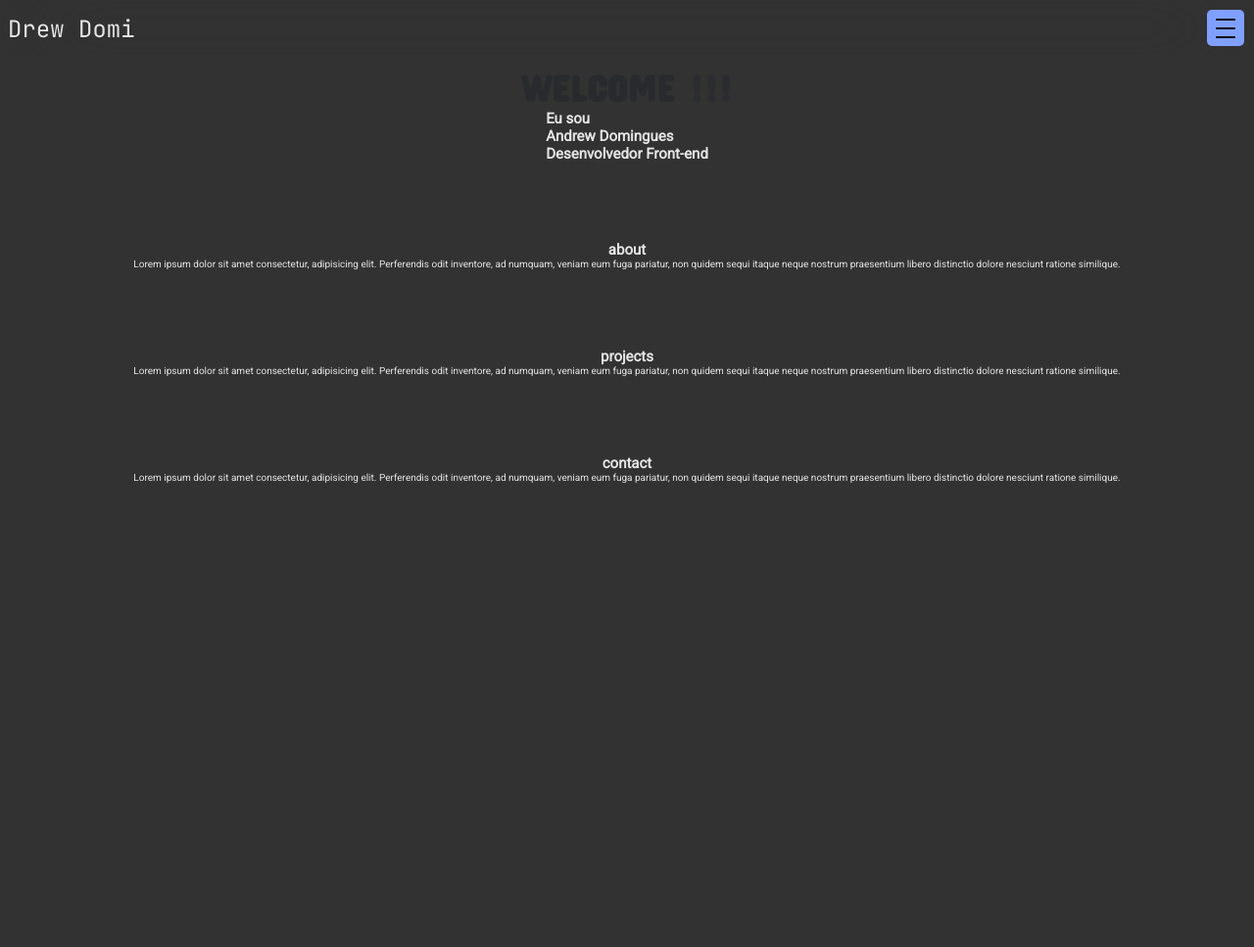
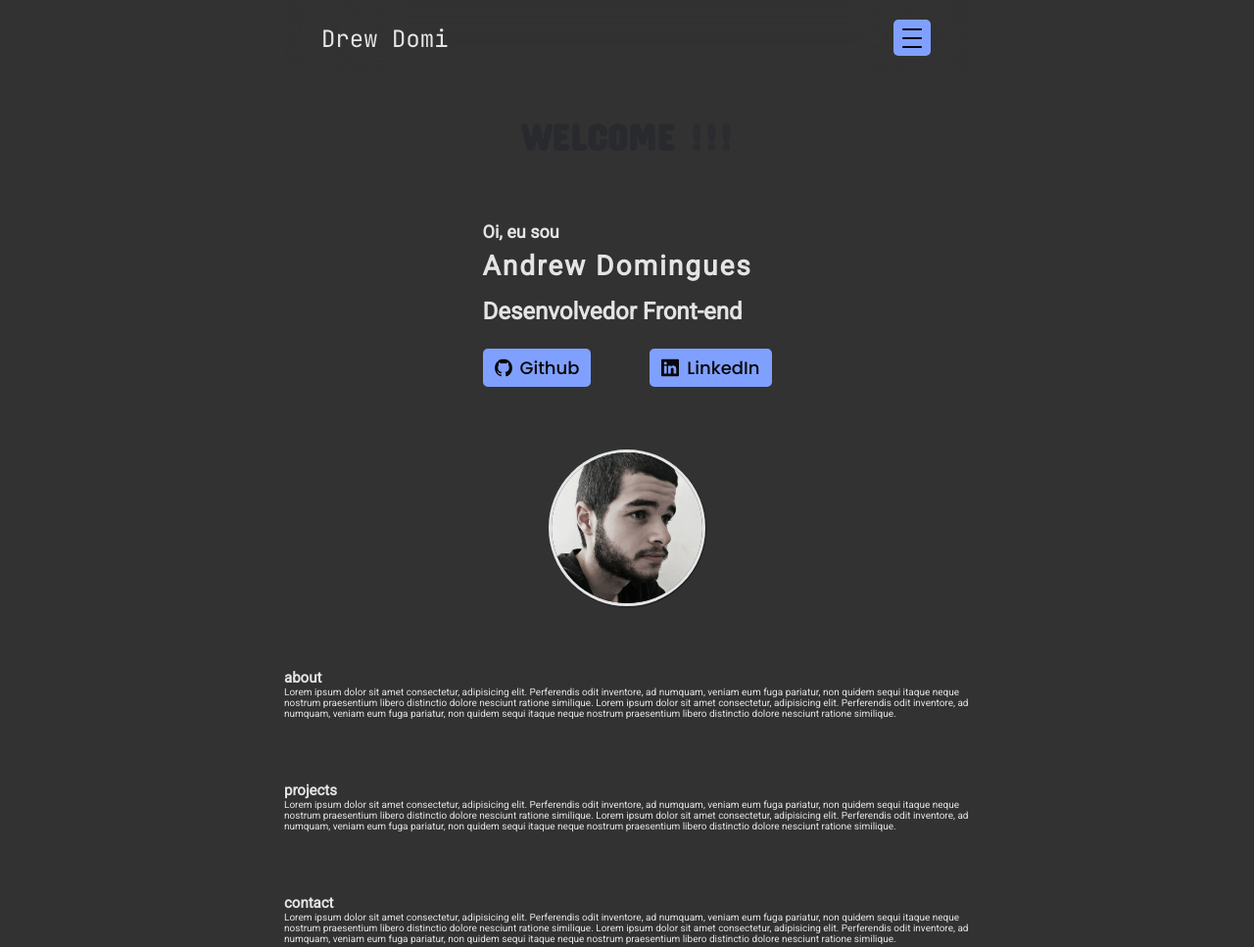
Before and after one commit to drewdomi/portifolio, a website: page index.html in a window 1280 px wide. Shown: the whole page at 98% size. Before the commit the page ends 800 px from the top, so only its background shows below. Drawn offline with Linux system fonts and the light colour scheme.

Commit message:
feat: intro section
change class `welcome` to `text-blinking`
fix the header
shadow on profile photo

```diff
--- a/index.html
+++ b/index.html
@@ -2,20 +2,39 @@
 <html lang="pt-br">
   <head>
     <meta charset="UTF-8" />
-    <meta name="viewport" content="width=device-width, initial-scale=1.0" />
-    <link rel="preconnect" href="https://fonts.googleapis.com" />
-    <link rel="preconnect" href="https://fonts.gstatic.com" crossorigin />
+    <meta
+      name="viewport"
+      content="width=device-width, initial-scale=1.0"
+    />
+    <link
+      rel="preconnect"
+      href="https://fonts.googleapis.com"
+    />
+    <link
+      rel="preconnect"
+      href="https://fonts.gstatic.com"
+      crossorigin
+    />
     <link
       href="https://fonts.googleapis.com/css2?family=Concert+One&family=Poppins:wght@500&family=Roboto&display=swap"
       rel="stylesheet"
     />
-    <link rel="stylesheet" href="src/css/main.css" />
-    <script defer src="src/js/init.js"></script>
+    <link
+      rel="stylesheet"
+      href="src/css/main.css"
+    />
+    <script
+      defer
+      src="src/js/init.js"
+    ></script>
     <title>Drew Domi</title>
   </head>
   <body>
     <header>
-      <img src="src/img/logo.svg" alt="Logo Drew Domi" />
+      <img
+        src="src/img/logo.svg"
+        alt="Logo Drew Domi"
+      />
       <nav>
         <div class="ham-menu">
           <img
@@ -38,16 +57,54 @@
     </header>
     <main>
       <section id="intro-section">
-        <div class="text-container welcome">
+        <div class="text-container text-blinking">
           <span>welcome</span>
           <span>!!!</span>
         </div>
+        <div id="intro">
+          <div id="paragh">
+            <h2 id="sub-title">Oi, eu sou</h2>
+            <h1
+              id="title"
+              title="Drew Domi"
+            >
+              Andrew Domingues
+            </h1>
+            <h2 id="sub-title">Desenvolvedor Front-end</h2>
+          </div>
 
-        <main>
-          <h2>Eu sou</h2>
-          <h1>Andrew Domingues</h1>
-          <h2>Desenvolvedor Front-end</h2>
-        </main>
+          <div id="buttons">
+            <a
+              href="https://github.com/drewdomi/"
+              target="_blank"
+            >
+              <button class="btn">
+                <img
+                  src="src/img/icons/github-black.svg"
+                  alt="Icone do Github"
+                />
+                Github
+              </button>
+            </a>
+            <a
+              href="https://linkedin.com/in/drewdomi"
+              target="_blank"
+            >
+              <button class="btn">
+                <img
+                  src="src/img/icons/linkedin-black.svg"
+                  alt="Icone do LinkedIn"
+                />
+                LinkedIn
+              </button>
+            </a>
+          </div>
+        </div>
+        <img
+          id="drew-photo"
+          src="src/img/profile.jpg"
+          alt="Foto de Andrew Domingues"
+        />
       </section>
       <section id="about-section">
         <h1>about</h1>
@@ -55,7 +112,10 @@
           Lorem ipsum dolor sit amet consectetur, adipisicing elit. Perferendis
           odit inventore, ad numquam, veniam eum fuga pariatur, non quidem sequi
           itaque neque nostrum praesentium libero distinctio dolore nesciunt
-          ratione similique.
+          ratione similique. Lorem ipsum dolor sit amet consectetur, adipisicing
+          elit. Perferendis odit inventore, ad numquam, veniam eum fuga
+          pariatur, non quidem sequi itaque neque nostrum praesentium libero
+          distinctio dolore nesciunt ratione similique.
         </p>
       </section>
       <section id="projects-section">
@@ -64,7 +124,10 @@
           Lorem ipsum dolor sit amet consectetur, adipisicing elit. Perferendis
           odit inventore, ad numquam, veniam eum fuga pariatur, non quidem sequi
           itaque neque nostrum praesentium libero distinctio dolore nesciunt
-          ratione similique.
+          ratione similique. Lorem ipsum dolor sit amet consectetur, adipisicing
+          elit. Perferendis odit inventore, ad numquam, veniam eum fuga
+          pariatur, non quidem sequi itaque neque nostrum praesentium libero
+          distinctio dolore nesciunt ratione similique.
         </p>
       </section>
       <section id="contact-section">
@@ -73,7 +136,10 @@
           Lorem ipsum dolor sit amet consectetur, adipisicing elit. Perferendis
           odit inventore, ad numquam, veniam eum fuga pariatur, non quidem sequi
           itaque neque nostrum praesentium libero distinctio dolore nesciunt
-          ratione similique.
+          ratione similique. Lorem ipsum dolor sit amet consectetur, adipisicing
+          elit. Perferendis odit inventore, ad numquam, veniam eum fuga
+          pariatur, non quidem sequi itaque neque nostrum praesentium libero
+          distinctio dolore nesciunt ratione similique.
         </p>
       </section>
     </main>
--- a/src/scss/_nav-menu.scss
+++ b/src/scss/_nav-menu.scss
@@ -6,13 +6,13 @@ header {
   display: flex;
   justify-content: space-between;
   align-items: center;
-  padding: 1rem;
+  padding: 2rem 4rem;
   position: sticky;
   top: 0;
   @include menu-blur;
 }
 .ham-menu {
-  border-radius: 0.5rem;
+  border-radius: .5rem;
   background-color: $primary-color;
   padding: 0.9rem 0.9rem 0.6rem;
 }
--- a/src/scss/_resources.scss
+++ b/src/scss/_resources.scss
@@ -5,6 +5,9 @@ $white: #e4e4e4;
 $primary-color: #80A0FF;
 
 @mixin menu-blur {
-  background-color: rgba(0, 0, 0, 0);
+  background-color: rgba(8, 8, 8, 0);
   backdrop-filter: blur(5rem);
 }
+@mixin default-box-shadow{
+  box-shadow: 1px 1px 1px rgba(8, 8, 8, 0.5);
+}
--- a/src/scss/main.scss
+++ b/src/scss/main.scss
@@ -1,56 +1,117 @@
 @import 'nav-menu';
 
 @keyframes neon-blinking {
-  0%, 18%, 20%, 50.1%, 60.1%, 80%, 90.1%, 92%{
+  0%,
+  18%,
+  20%,
+  50.1%,
+  60.1%,
+  80%,
+  90.1%,
+  92% {
     color: #282a2e;
     text-shadow: none;
   }
-  18.1%, 20.1%, 30%, 50%, 60.1%, 65%, 80.1%, 100%{
+  18.1%,
+  20.1%,
+  30%,
+  50%,
+  60.1%,
+  65%,
+  80.1%,
+  100% {
     color: #fff;
     text-shadow: 0px -2px 15px #fff;
   }
 }
-:root{
+:root {
   font-size: 62.5%;
 }
 
-*{
+* {
   padding: 0;
   margin: 0;
   box-sizing: border-box;
   color: $white;
 }
 
-body{
+body {
   background-color: $bg-body;
   font-family: $font-primary;
+  max-width: 70rem;
+  margin: 0 auto;
 }
-.text-container{
+.text-container {
   color: #282a2e;
   font: 38px 'Concert One', sans-serif;
   text-transform: uppercase;
   font-weight: bold;
   cursor: default;
-  margin-top: 1rem;
+  margin-top: 4rem;
+  text-align: center;
 }
-.welcome span{
+.text-blinking span {
   color: #fff;
   animation: neon-blinking 5s linear infinite backwards;
-  text-shadow: 0px 0px 15px #fff
+  text-shadow: 0px 0px 15px #fff;
 }
-.welcome span:nth-child(even){
-  animation-delay: .5s;
+.text-blinking span:nth-child(even) {
+  animation-delay: 0.5s;
 }
 
-section{
+main {
   display: grid;
-  // gap: 6.4rem;
+  gap: 6.4rem;
   justify-items: center;
   align-content: center;
   margin-bottom: 8rem;
 }
-main{
-  h2{
-    font-family: 180rem;
+#intro-section {
+  display: grid;
+  grid-template-columns: 1fr;
+  gap: 6.4rem;
+  justify-items: center;
+  #paragh {
+    width: 29.5rem;
+  }
+  #sub-title {
+    font-size: 1.8rem;
+    margin-bottom: 0.8rem;
+  }
+  #title {
+    font-size: 2.8rem;
+    margin-bottom: 1.6rem;
+    letter-spacing: .2rem;
+  }
+  #sub-title:last-child {
+    font-size: 2.4rem;
+    margin-bottom: 2.4rem;
+  }
+  #buttons {
+    display: flex;
+    align-items: center;
+    flex-direction: row;
+    justify-content: space-between;
+  }
+  a {
+    text-decoration: none;
+    .btn {
+      cursor: pointer;
+      font: 500 1.8rem 'Poppins';
+      color: $black;
+      display: flex;
+      align-items: center;
+      gap: 0.8rem;
+      border: none;
+      background-color: $primary-color;
+      border-radius: 0.5rem;
+      padding: 0.6rem 1.2rem;
+    }
+  }
+  #drew-photo {
+    width: 16rem;
+    border-radius: 50%;
+    border: solid 0.3rem $white;
+    @include default-box-shadow;
   }
 }
```
Also changed, not shown: src/css/main.css.
